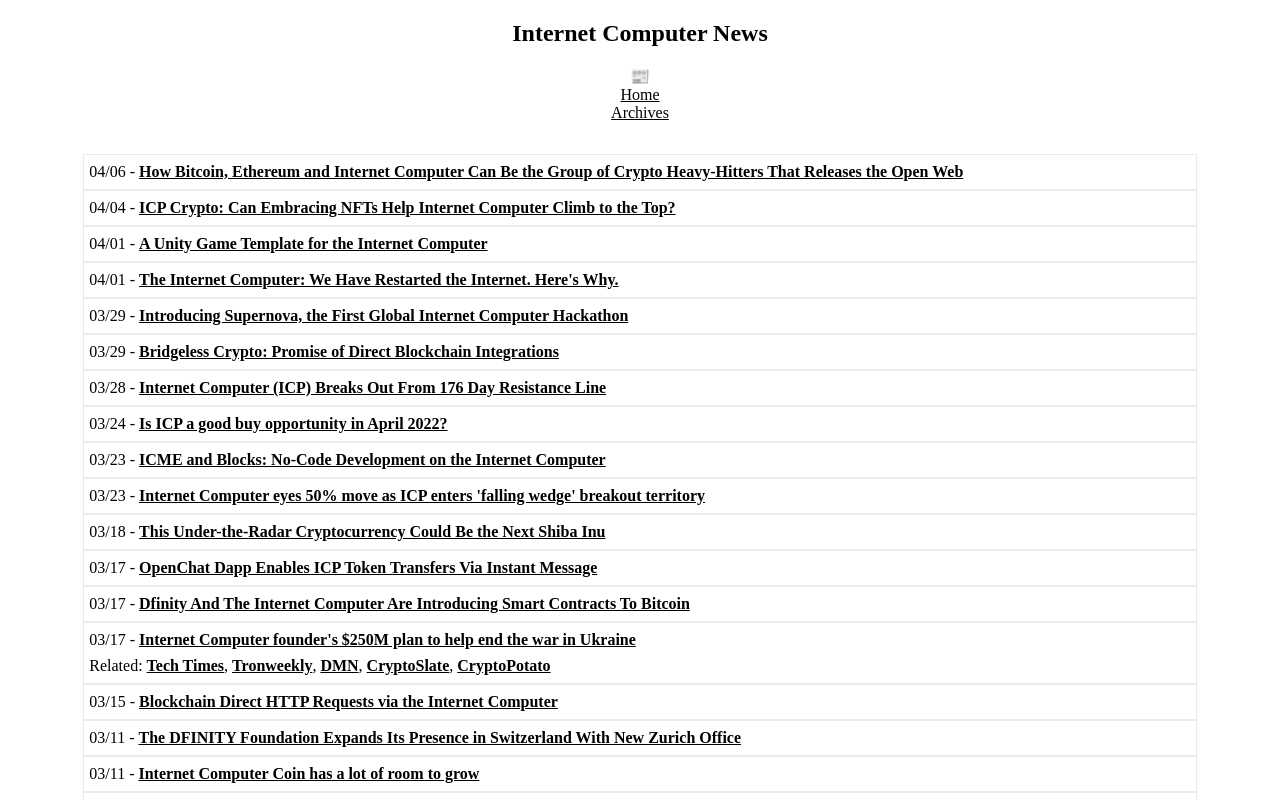
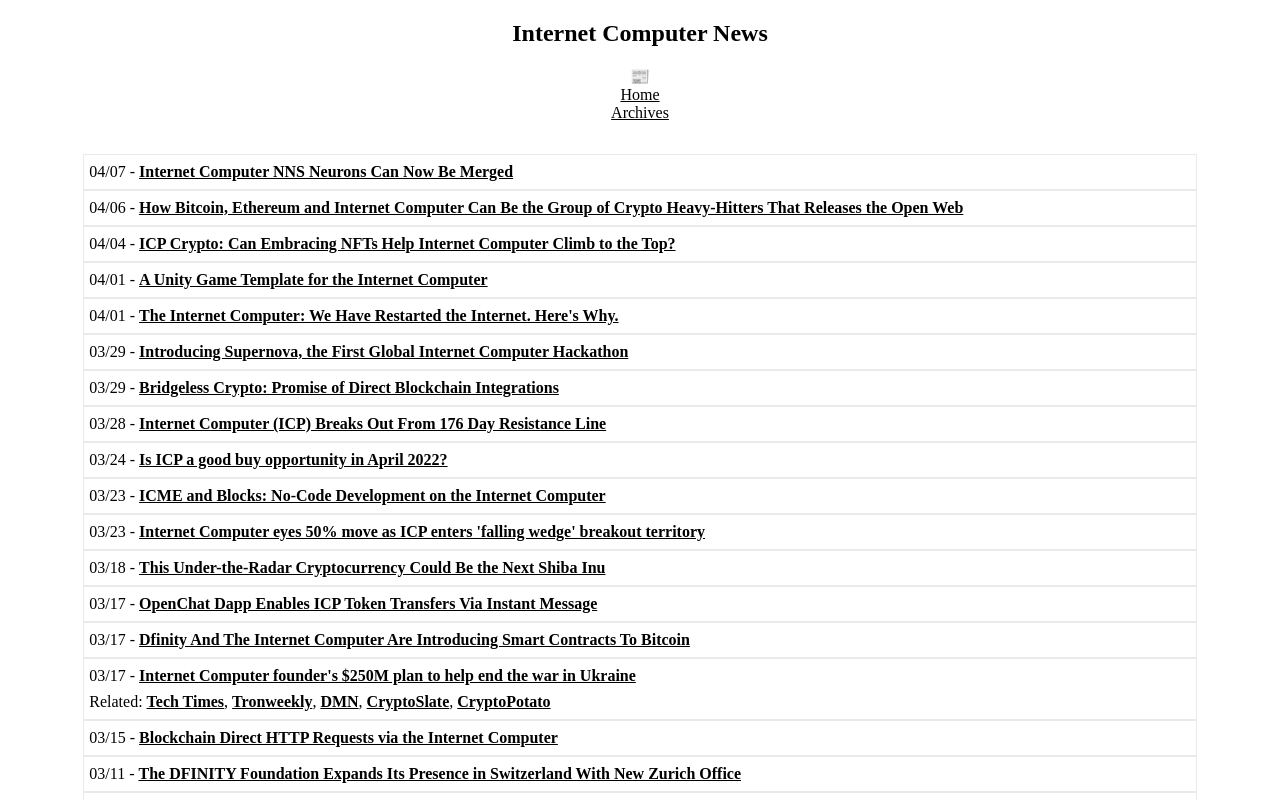
Before and after one commit to rjlucasm/ictoday, a Next.js app: page /news/2022 in a window 1280 px wide. Shown: the top 800 px of the page. Built offline with nearby package versions, Linux system fonts and the light colour scheme.

Commit message:
News 04/07

```diff
--- a/pages/news/2022.js
+++ b/pages/news/2022.js
@@ -19,6 +19,9 @@
             <Link href="/archive"><a style={{ color: 'inherit' }}>Archives</a></Link>
 
             <div className="pagesgrid">
+            <div className="pagescard">04/07 -&nbsp;
+                <a href="https://medium.com/dfinity/internet-computer-nns-neurons-can-now-be-merged-8b4e44584dc2" target="_blank" rel="noopener noreferrer">Internet Computer NNS Neurons Can Now Be Merged</a>
+            </div>
             <div className="pagescard">04/06 -&nbsp;
                 <a href="https://www.ilounge.com/articles/how-bitcoin-etherium-and-dfinitys-internet-computer-can-be-the-group-of-crypto-heavy-hitters-that-releases-the-open-web" target="_blank" rel="noopener noreferrer">How Bitcoin, Ethereum and Internet Computer Can Be the Group of Crypto Heavy-Hitters That Releases the Open Web</a>
             </div>
```
